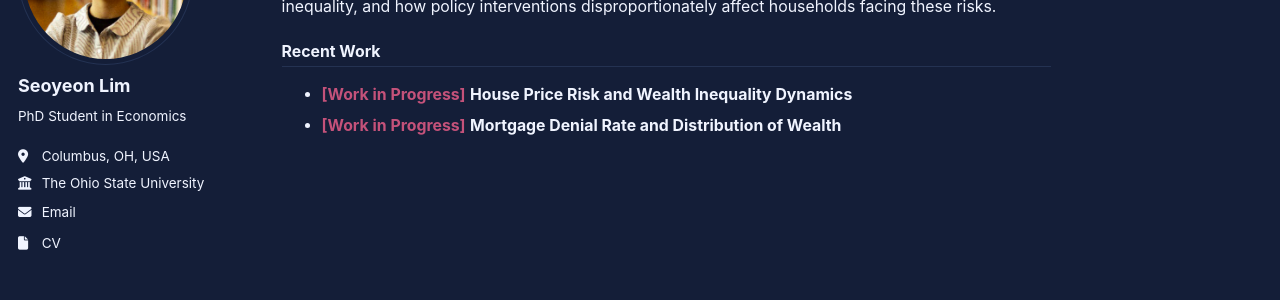
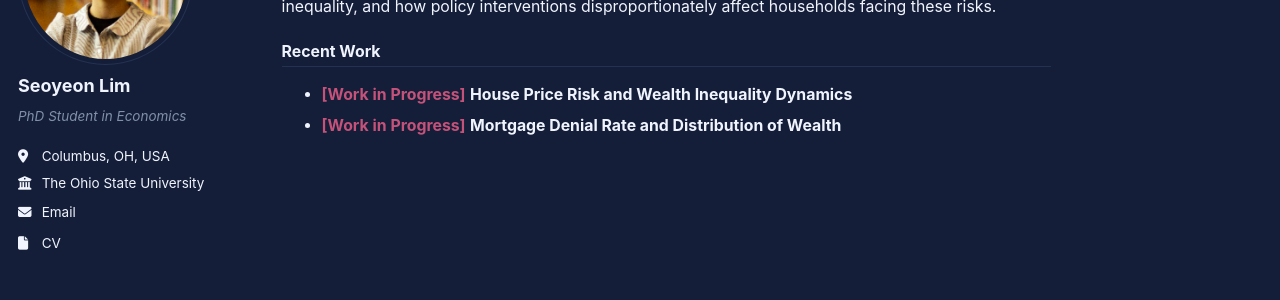
Before and after one commit to seoyeon-lim/academic.github.io, a Jekyll site: the page built from _pages/about.md, in a window 1280 px wide. Shown: the part 214-514 px from the top of the page. Built offline with Jekyll 4.4.1, drawn with Linux system fonts in a browser that asks for light colours; a script bundle is joined from its source files by our own code; library files that are not in the unit come from our copies.

Commit message:
Make sidebar bio italic and gray
Co-Authored-By: Claude Sonnet 4.6 <noreply@anthropic.com>

```diff
--- a/_includes/head/custom.html
+++ b/_includes/head/custom.html
@@ -25,6 +25,7 @@
   .masthead::after {
     background: linear-gradient(to right, var(--global-bg-color), var(--global-base-color), var(--global-bg-color)) !important;
   }
+  .author__bio { font-style: italic; color: #8090a8; }
   .page__footer {
     border-top: 1px solid var(--global-base-color);
   }
```
